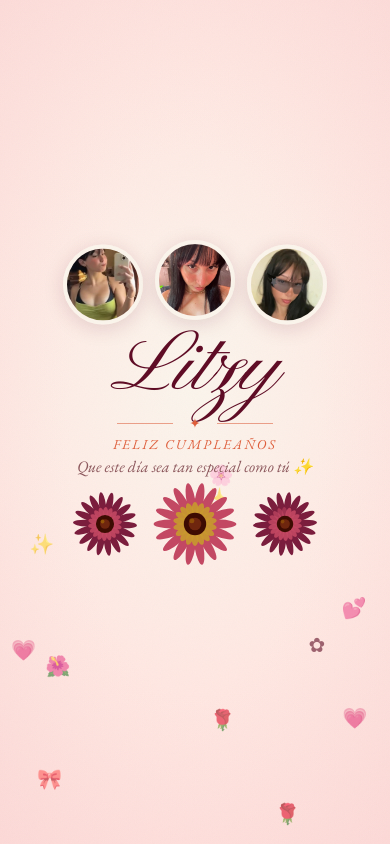
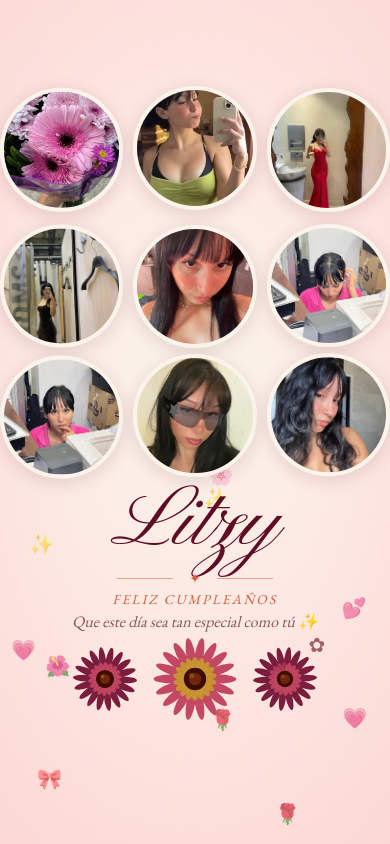
Before and after one commit to Hugo-DevM/Felices-25, a Next.js app: page / in a window 390 px wide. Built offline with nearby package versions, Linux system fonts and the light colour scheme.

Commit message:
Refactor typography in globals.css to use Google Fonts variables, update layout.tsx to integrate new font variables, and enhance Hero component layout with a responsive grid for mobile photos. Adjust animation timings for improved visual effects.

```diff
--- a/app/components/Hero.tsx
+++ b/app/components/Hero.tsx
@@ -124,28 +124,32 @@ export default function Hero() {
 
       {/* Main content */}
       <div className="relative z-10 flex flex-col items-center max-w-md w-full px-4">
-        {/* Mobile photos */}
-        <motion.div
-          className="md:hidden flex gap-3 justify-center mb-6"
-          initial={{ opacity: 0, scale: 0.8 }}
-          animate={{ opacity: 1, scale: 1 }}
-          transition={{ delay: 0.3, duration: 0.7, type: "spring" }}
-        >
-          {[HEART_PHOTOS[1], HEART_PHOTOS[4], HEART_PHOTOS[7]].map(
-            (photo, i) => (
+        {/* Mobile photos — 3×3 grid */}
+        <div className="md:hidden grid grid-cols-3 gap-2.5 mb-6 w-full">
+          {HEART_PHOTOS.map((photo, i) => (
+            <motion.div
+              key={i}
+              initial={{ opacity: 0, scale: 0 }}
+              animate={{ opacity: 1, scale: 1 }}
+              transition={{
+                delay: 0.15 + i * 0.08,
+                duration: 0.5,
+                type: "spring",
+                stiffness: 130,
+              }}
+            >
               <motion.div
-                key={i}
-                animate={{ y: [0, -6, 0] }}
+                animate={{ y: [0, -5, 0] }}
                 transition={{
                   repeat: Infinity,
-                  duration: 3 + i * 0.5,
+                  duration: 3.2 + i * 0.35,
                   ease: "easeInOut",
-                  delay: i * 0.4,
+                  delay: i * 0.25,
                 }}
-                className="relative w-20 h-20 rounded-full overflow-hidden border-4 shadow-lg flex-shrink-0"
+                className="relative w-full aspect-square rounded-full overflow-hidden border-4 shadow-lg"
                 style={{
                   borderColor: "var(--color-cream)",
-                  boxShadow: "0 4px 20px oklch(32% 0.115 10 / 0.15)",
+                  boxShadow: "0 4px 18px oklch(32% 0.115 10 / 0.14)",
                 }}
               >
                 <Image
@@ -155,9 +159,9 @@ export default function Hero() {
                   className="object-cover"
                 />
               </motion.div>
-            ),
-          )}
-        </motion.div>
+            </motion.div>
+          ))}
+        </div>
 
         {/* Name — the hero moment */}
         <motion.h1
--- a/app/globals.css
+++ b/app/globals.css
@@ -1,4 +1,3 @@
-@import url('https://fonts.googleapis.com/css2?family=Pinyon+Script&family=EB+Garamond:ital,opsz,wght@0,8..144,400;0,8..144,500;0,8..144,600;1,8..144,400;1,8..144,500&display=swap');
 @import "tailwindcss";
 
 *, *::before, *::after {
@@ -23,7 +22,7 @@ html {
 }
 
 body {
-  font-family: 'EB Garamond', Georgia, serif;
+  font-family: var(--font-serif), Georgia, serif;
   background-color: var(--color-cream);
   color: var(--color-wine);
   overflow-x: hidden;
@@ -51,5 +50,5 @@ h1, h2, h3, h4 {
 }
 
 .font-cursive {
-  font-family: 'Pinyon Script', cursive;
+  font-family: var(--font-script), cursive;
 }
--- a/app/layout.tsx
+++ b/app/layout.tsx
@@ -1,5 +1,21 @@
 import type { Metadata } from "next";
+import { Pinyon_Script, EB_Garamond } from "next/font/google";
 import "./globals.css";
+
+const pinyonScript = Pinyon_Script({
+  weight: "400",
+  subsets: ["latin"],
+  variable: "--font-script",
+  display: "swap",
+});
+
+const ebGaramond = EB_Garamond({
+  subsets: ["latin"],
+  weight: ["400", "500", "600"],
+  style: ["normal", "italic"],
+  variable: "--font-serif",
+  display: "swap",
+});
 
 export const metadata: Metadata = {
   title: "Feliz Cumpleaños Litzy 🎂",
@@ -12,7 +28,7 @@ export default function RootLayout({
   children: React.ReactNode;
 }>) {
   return (
-    <html lang="es">
+    <html lang="es" className={`${pinyonScript.variable} ${ebGaramond.variable}`}>
       <body>{children}</body>
     </html>
   );
```
